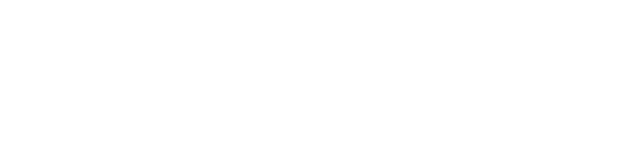
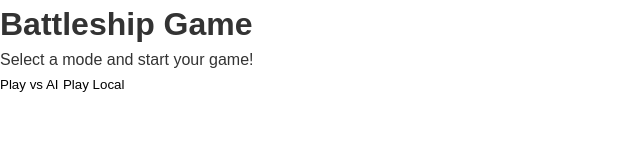
Before and after one commit to seanat0r/Battleship, a website built with webpack: page src/template.html in a window 1280 px wide. Shown: the whole page, without its empty margins (0-640 px from the left). Built offline with nearby package versions, Linux system fonts and the light colour scheme.

Commit message:
Added html structure

```diff
--- a/package.json
+++ b/package.json
@@ -31,5 +31,9 @@
     "webpack": "^5.98.0",
     "webpack-cli": "^6.0.1",
     "webpack-dev-server": "^5.2.0"
+  },
+  "dependencies": {
+    "core-js": "^3.45.0",
+    "regenerator-runtime": "^0.14.1"
   }
 }
--- a/src/template.html
+++ b/src/template.html
@@ -1,11 +1,23 @@
 <!DOCTYPE html>
 <html lang="en">
 <head>
-    <meta charset="UTF-8">
-    <meta name="viewport" content="width=device-width, initial-scale=1.0">
-    <title>Document</title>
+  <meta charset="UTF-8">
+  <meta name="viewport" content="width=device-width, initial-scale=1.0">
+  <title>Battleship</title>
 </head>
 <body>
 
+  <header>
+    <h1>Battleship Game</h1>
+    <p id="instructionForUser">Select a mode and start your game!</p>
+  </header>
+
+  <main id="mainUI">
+    <section>
+      <button id="buttonKI">Play vs AI</button>
+      <button id="buttonLocal">Play Local</button>
+    </section>
+  </main>
+
 </body>
 </html>
```
Also changed, not shown: 1 other file.
